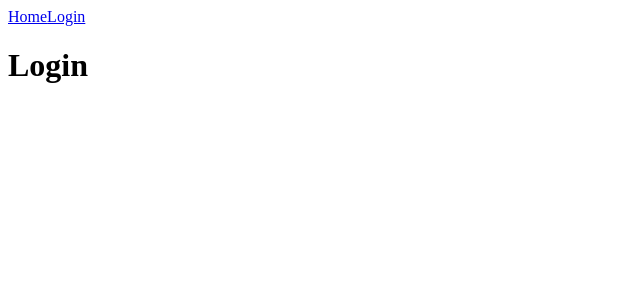
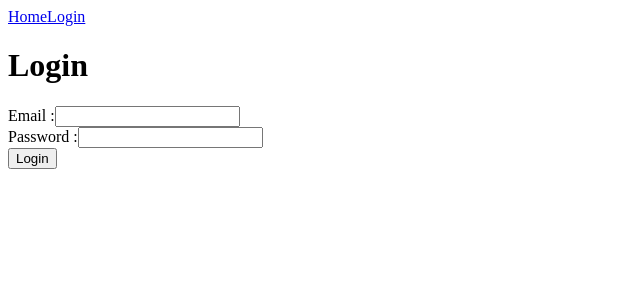
Before and after one commit to MikeG404/pdf-analyzer-frontend, a React (Vite) app: page /auth in a window 1280 px wide. Shown: the top 300 px of the page, without its empty margins (0-640 px from the left). Built offline with nearby package versions, Linux system fonts and the light colour scheme.

Commit message:
Create LoginForm

```diff
--- a/package.json
+++ b/package.json
@@ -10,6 +10,7 @@
     "preview": "vite preview"
   },
   "dependencies": {
+    "@tanstack/react-form": "^1.28.3",
     "@tanstack/react-router": "^1.163.3",
     "react": "^19.2.0",
     "react-dom": "^19.2.0"
--- /dev/null
+++ b/src/features/login/LoginForm.tsx
@@ -0,0 +1,64 @@
+import { useForm } from "@tanstack/react-form"
+
+type LoginForm = {
+    email: string,
+    password: string,
+}
+
+const defaultLoginValues: LoginForm = {
+    email: "",
+    password: "",
+}
+
+export default function LoginForm() {
+
+    const form = useForm({
+        defaultValues: defaultLoginValues,
+        onSubmit: async ({ value }) => {
+            console.log("Login ", value)
+        }
+    })
+
+    const handleSubmit = (e) => {
+        e.preventDefault()
+        e.stopPropagation()
+        form.handleSubmit()
+    }
+
+    return (
+        <form onSubmit={handleSubmit}>
+            <form.Field
+                name="email"
+                children={(field) => (
+                    <div>
+                        <label htmlFor={field.name}>Email :</label>
+                        <input
+                            type="email"
+                            id={field.name}
+                            value={field.state.value}
+                            onChange={(e) => field.handleChange(e.target.value)}
+                            onBlur={field.handleBlur}
+                        />
+                    </div>
+                )}
+            />
+            <form.Field
+                name="password"
+                children={(field) => (
+                    <div>
+                        <label htmlFor={field.name}>Password :</label>
+                        <input
+                            type="password"
+                            id={field.name}
+                            value={field.state.value}
+                            onChange={(e) => field.handleChange(e.target.value)}
+                            onBlur={field.handleBlur}
+                        />
+                    </div>
+                )}
+            />
+
+            <button type="submit">Login</button>
+        </form>
+    )
+}
--- a/src/routes/auth.tsx
+++ b/src/routes/auth.tsx
@@ -1,9 +1,17 @@
 import { createFileRoute } from "@tanstack/react-router";
+import LoginForm from "../features/login/LoginForm";
 
 export const Route = createFileRoute('/auth')({
     component: AuthPage,
 })
 
 function AuthPage() {
-    return <h1>Login</h1>
+
+
+    return (
+        <>
+            <h1>Login</h1>
+            <LoginForm />
+        </>
+    )
 }
```
Also changed, not shown: 1 other file (tests, documents, lock files or other folders).
